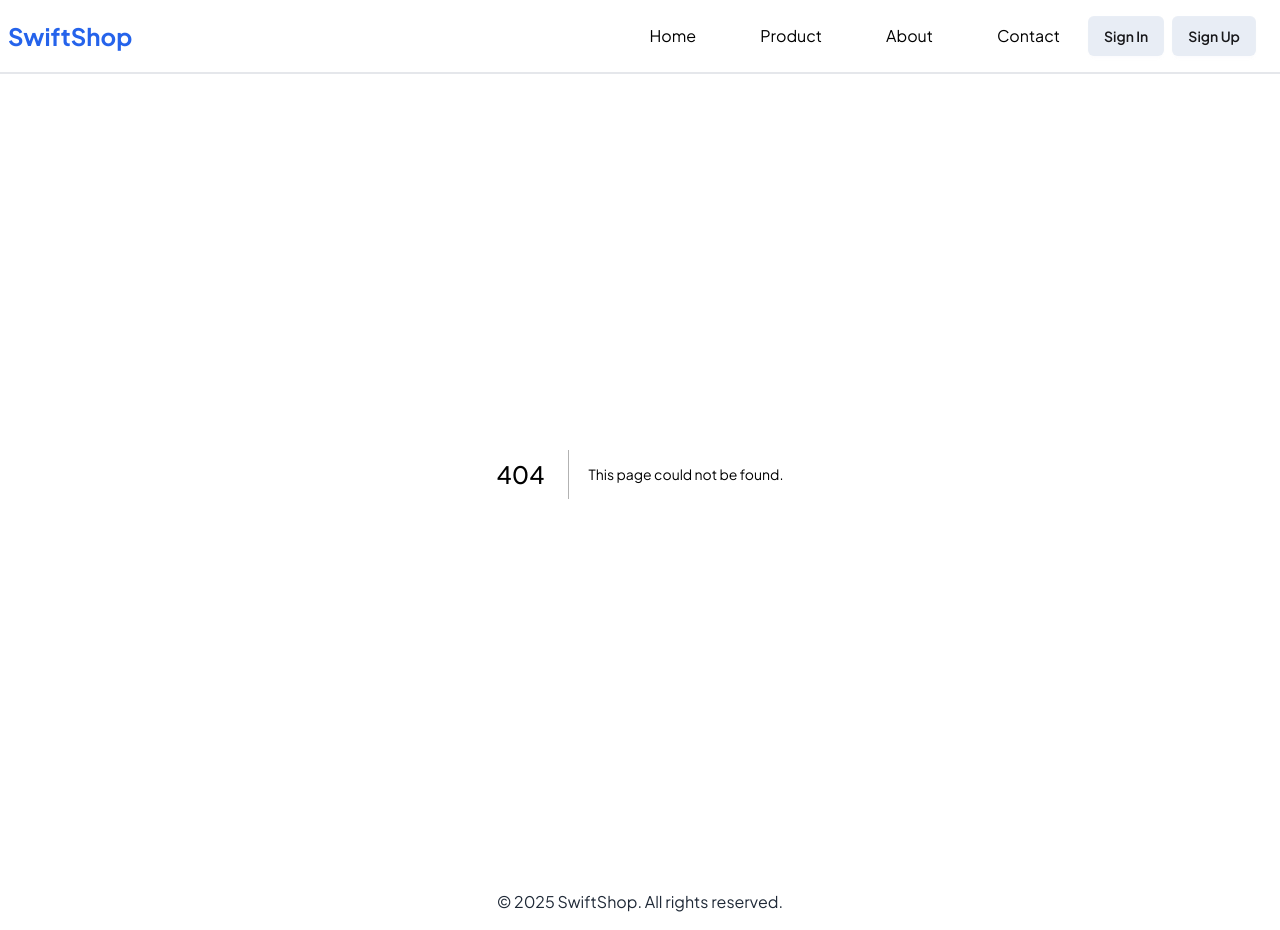
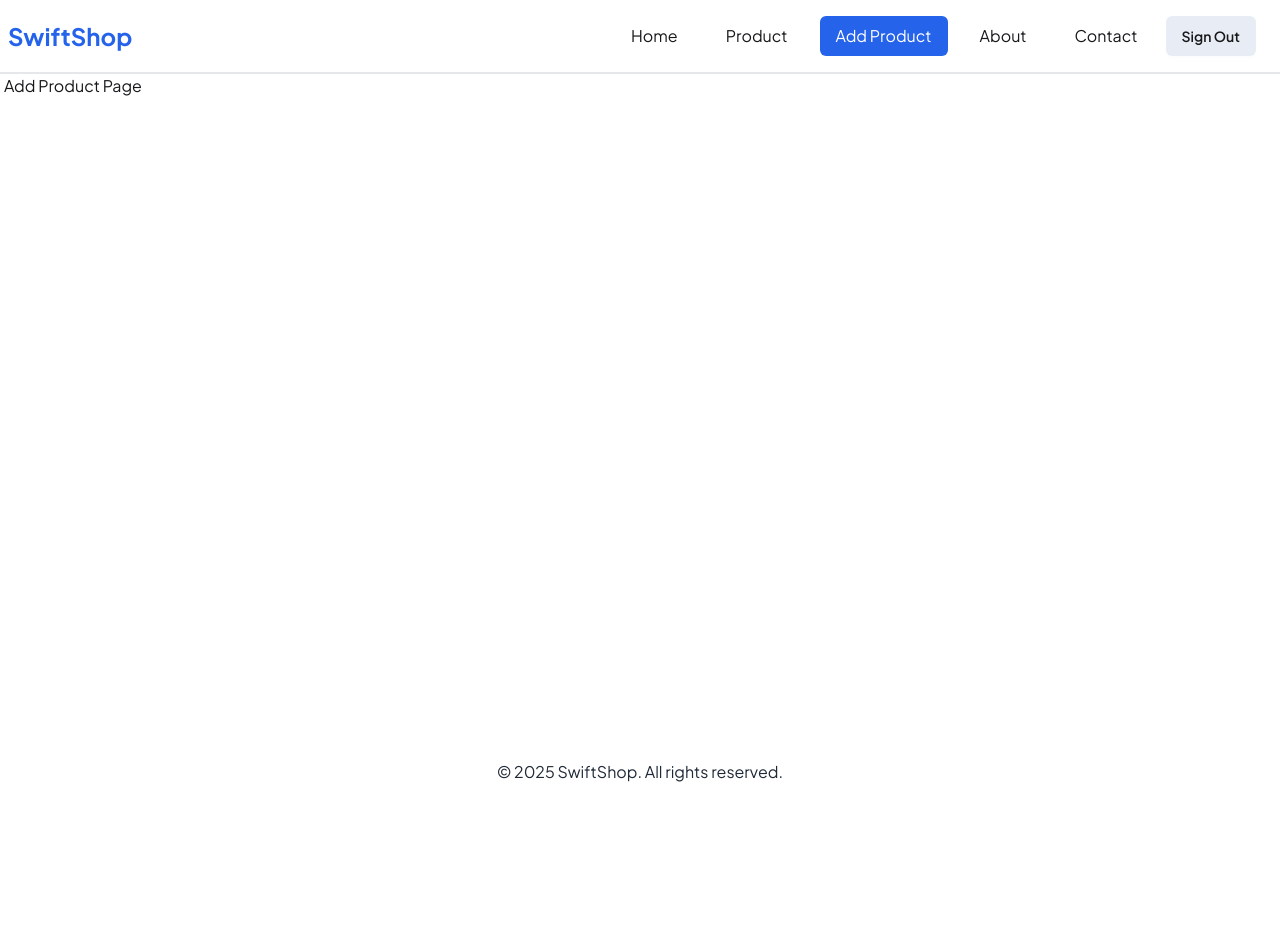
Before and after one commit to HabiburRahmanZihad/SwiftShop, a Next.js app: page /add-product in a window 1280 px wide. Before the commit this address had no page. After the commit the page ends 800 px from the top, so only its background shows below. Built offline with nearby package versions, Linux system fonts and the light colour scheme.

Commit message:
Add another link to nav name is Add product

```diff
--- /dev/null
+++ b/src/app/add-product/page.jsx
@@ -0,0 +1,7 @@
+import React from 'react'
+
+export default function AddProductPage() {
+    return (
+        <div>Add Product Page</div>
+    )
+}
--- a/src/app/components/Navbar.jsx
+++ b/src/app/components/Navbar.jsx
@@ -1,50 +1,92 @@
 "use client";
+
 import Link from "next/link";
 import { usePathname } from "next/navigation";
 
 export default function Navbar() {
     const pathname = usePathname();
 
-    // Function to handle active class
+    // TODO: Replace with real auth state (e.g., from context or a hook)
+    const isUser = true; // Simulating a logged-in user
+
+    // Helper for active route styling
     const navItemClass = (href) =>
         pathname === href
             ? "bg-primary text-white px-4 py-2 rounded-md"
             : "hover:text-white hover:bg-primary px-4 py-2 rounded-md";
 
     return (
-        <div className="navbar pl-2 bg-base-100 border-b-2 border-base-300 px-6 sticky top-0 z-50">
-            {/* <div className="container mx-auto flex items-center justify-between "> */}
-                {/* Logo / Brand */}
+        <nav className="navbar pl-2 bg-base-100 border-b-2 border-base-300 px-6 sticky top-0 z-50">
+            {/* Brand */}
             <div className="flex-1">
                 <Link href="/" className="text-2xl font-bold text-primary">
                     SwiftShop
                 </Link>
             </div>
 
-                {/* Menu */}
+            {/* Navigation Links */}
             <div className="flex-none hidden md:flex">
-                    <ul className="menu menu-horizontal px-3 lg:space-x-8 text-base">
+                <ul className="menu menu-horizontal px-3 lg:space-x-4 text-base">
                     <li>
-                            <Link className={navItemClass("/")} href="/">Home</Link>
+                        <Link className={navItemClass("/")} href="/">
+                            Home
+                        </Link>
                     </li>
                     <li>
-                            <Link className={navItemClass("/product")} href="/product">Product</Link>
+                        <Link className={navItemClass("/product")} href="/product">
+                            Product
+                        </Link>
+                    </li>
+
+                    {isUser && (
+                        <li>
+                            <Link className={navItemClass("/add-product")} href="/add-product">
+                                Add Product
+                            </Link>
+                        </li>
+                    )}
+
+                    <li>
+                        <Link className={navItemClass("/about")} href="/about">
+                            About
+                        </Link>
                     </li>
                     <li>
-                            <Link className={navItemClass("/about")} href="/about">About</Link>
-                        </li>
-                        <li>
-                            <Link className={navItemClass("/contact")} href="/contact">Contact</Link>
+                        <Link className={navItemClass("/contact")} href="/contact">
+                            Contact
+                        </Link>
                     </li>
                 </ul>
             </div>
 
-                {/* Right side buttons */}
+            {/* Auth Buttons */}
             <div className="flex-none space-x-2">
-                    <Link className={`btn border-none bg-[#E8EDF5] ${navItemClass("/signin")}`} href="/signin">Sign In</Link>
-                    <Link className={`btn border-none bg-[#E8EDF5] ${navItemClass("/signup")}`} href="/signup">Sign Up</Link>
+                {!isUser && (
+                    <>
+                        <Link
+                            href="/signin"
+                            className={`btn border-none bg-[#E8EDF5] ${navItemClass("/signin")}`}
+                        >
+                            Sign In
+                        </Link>
+                        <Link
+                            href="/signup"
+                            className={`btn border-none bg-[#E8EDF5] ${navItemClass("/signup")}`}
+                        >
+                            Sign Up
+                        </Link>
+                    </>
+                )}
+
+                {isUser && (
+                    <Link
+                        href="/signout"
+                        className={`btn border-none bg-[#E8EDF5] ${navItemClass("/signout")}`}
+                    >
+                        Sign Out
+                    </Link>
+                )}
             </div>
-            </div>
-        // </div>
+        </nav>
     );
 }
```
Lines whose indentation alone changed are shown as unchanged.
